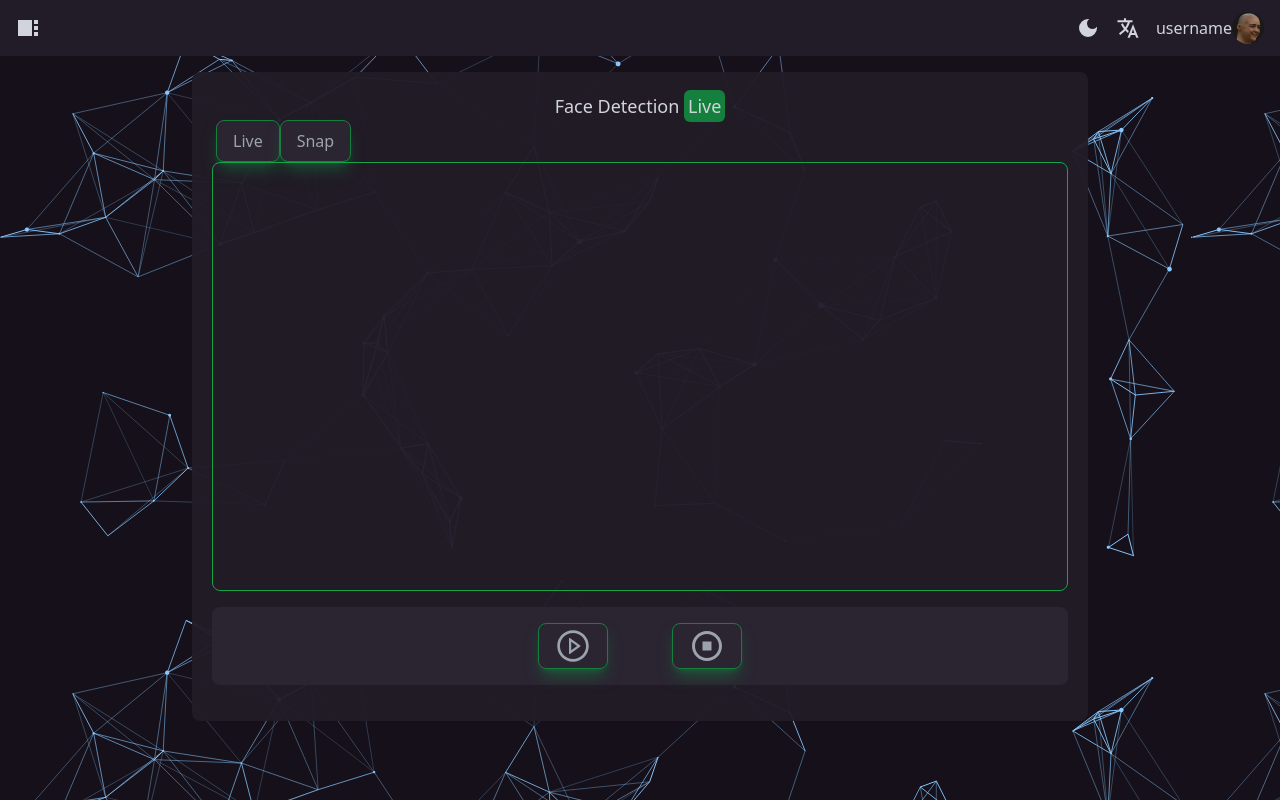
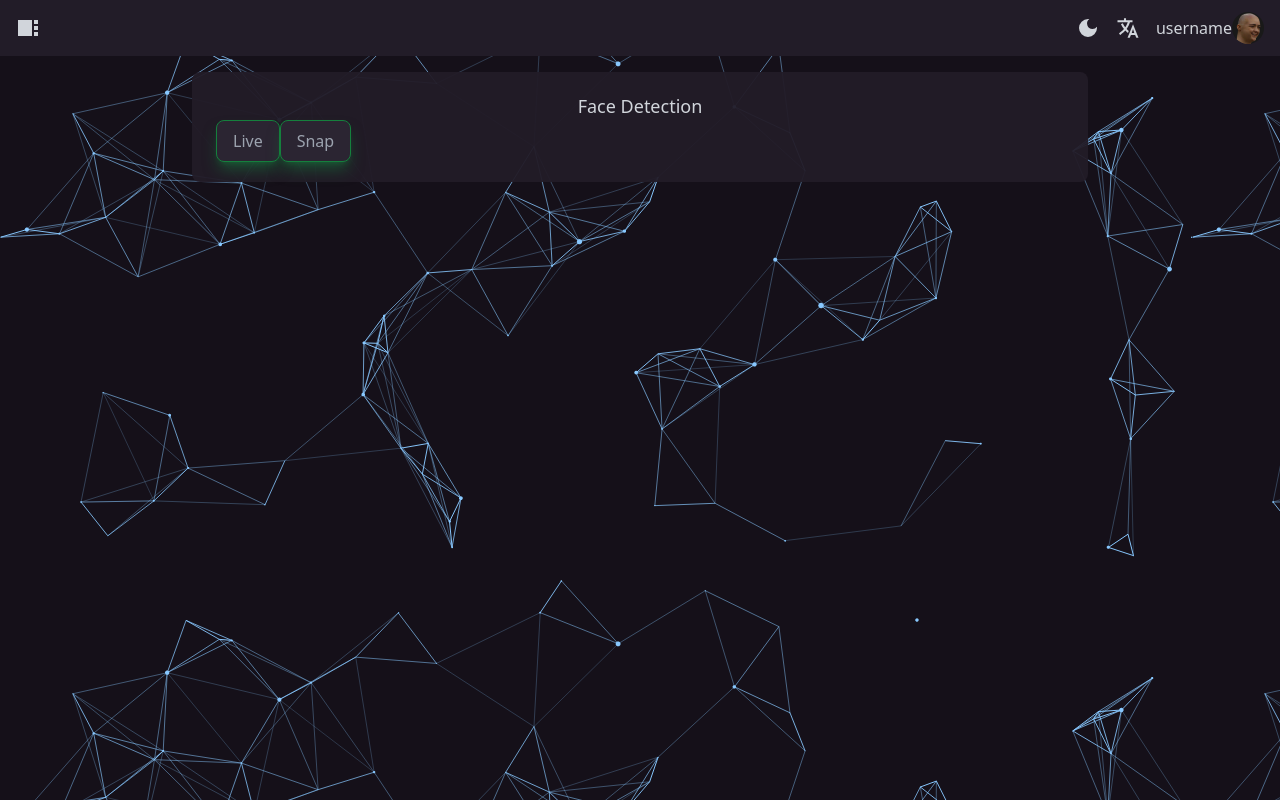
Before and after one commit to damsog/gnosis-frontend, a Next.js app: page /analytics/face-detection in a window 1280 px wide. Built offline with nearby package versions, Linux system fonts and the light colour scheme.

Commit message:
Moving live and snap to different urls

```diff
--- /dev/null
+++ b/app/analytics/face-detection/layout.tsx
@@ -0,0 +1,14 @@
+import FaceDetectionSelector from './faceDetectionSelector';
+
+export default function RootLayout({
+  children,
+}: {
+  children: React.ReactNode
+}) {
+  return (
+        <div>
+            <FaceDetectionSelector />
+          {children}
+        </div>
+  )
+}
--- /dev/null
+++ b/app/analytics/face-detection/live/page.tsx
@@ -0,0 +1,26 @@
+import type { NextPage } from 'next'
+import { AiOutlinePlayCircle } from 'react-icons/ai';
+import { BiStopCircle } from 'react-icons/bi';
+
+const FaceDetectionLive: NextPage = () => {
+    return (
+    <>
+        <div className='flex flex-col'>
+            <video className='border border-green-600 rounded-lg w-full h-full'></video>
+            <div className='bg-[#2b2532] focus:bg-[#3f3847] rounded-lg p-4 my-4'>
+                <div>
+
+                </div>
+                <div className='flex items-center justify-center space-x-16'>
+                    <h5 className="hover:text-gray-200 border border-green-700 shadow-lg shadow-green-700/50 active:bg-green-700 rounded-lg px-4 py-1 hover:bg-[#3f3847]
+                             active:translate-y-1 text-4xl cursor-pointer text-gray-400 "><AiOutlinePlayCircle/></h5>
+                    <h5 className="hover:text-gray-200 border border-green-700 shadow-lg shadow-green-700/50 active:bg-green-700 rounded-lg px-4 py-1 hover:bg-[#3f3847]
+                             active:translate-y-1 text-4xl cursor-pointer text-gray-400 "><BiStopCircle/></h5>
+                </div>
+            </div>
+        </div>
+    </>
+    )
+};
+
+export default FaceDetectionLive;
--- a/app/analytics/face-detection/page.tsx
+++ b/app/analytics/face-detection/page.tsx
@@ -1,33 +1,11 @@
 import type { NextPage } from 'next'
 import { AiOutlinePlayCircle } from 'react-icons/ai'
 import { BiStopCircle } from 'react-icons/bi'
+import FaceDetectionSelector from './faceDetectionSelector';
 
 const FaceDetectionPage: NextPage = () => {
     return (
         <>
-            <div className='flex flex-col'>
-                    <div className='flex justify-center'>
-                        <h5 className='text-gray-300 text-lg'>Face Detection <span className='rounded-md p-1 bg-green-700 font-light'>Live</span></h5>
-                    </div>
-                <div className='mx-1'>
-                        <button className='bg-[#2b2532] text-gray-400 hover:bg-[#3f3847] hover:text-gray-200 active:bg-green-700 border
-                                    border-green-700 shadow-lg shadow-green-700/50 rounded-lg px-4 py-2'>Live</button>
-                        <button className='bg-[#2b2532] text-gray-400 hover:bg-[#3f3847] hover:text-gray-200 active:bg-green-700 border
-                                    border-green-700 shadow-lg shadow-green-700/50 rounded-lg px-4 py-2'>Snap</button>
-                </div>
-                <video className='border border-green-600 rounded-lg w-full h-full'></video>
-                <div className='bg-[#2b2532] focus:bg-[#3f3847] rounded-lg p-4 my-4'>
-                    <div>
-
-                    </div>
-                    <div className='flex items-center justify-center space-x-16'>
-                        <h5 className="hover:text-gray-200 border border-green-700 shadow-lg shadow-green-700/50 active:bg-green-700 rounded-lg px-4 py-1 hover:bg-[#3f3847]
-                                 active:translate-y-1 text-4xl cursor-pointer text-gray-400 "><AiOutlinePlayCircle/></h5>
-                        <h5 className="hover:text-gray-200 border border-green-700 shadow-lg shadow-green-700/50 active:bg-green-700 rounded-lg px-4 py-1 hover:bg-[#3f3847]
-                                 active:translate-y-1 text-4xl cursor-pointer text-gray-400 "><BiStopCircle/></h5>
-                    </div>
-                </div>
-            </div>
         </>
     );
 };
```
